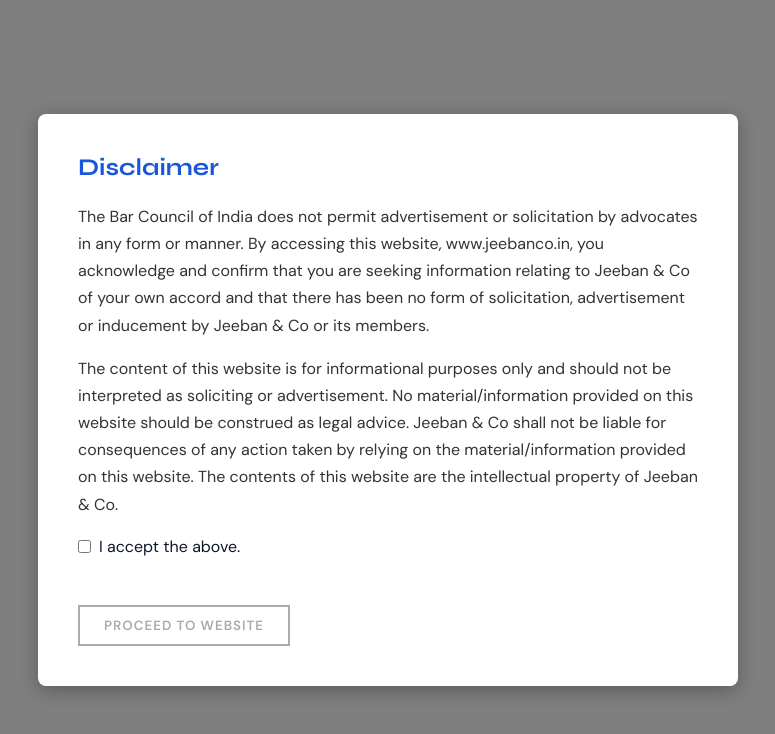
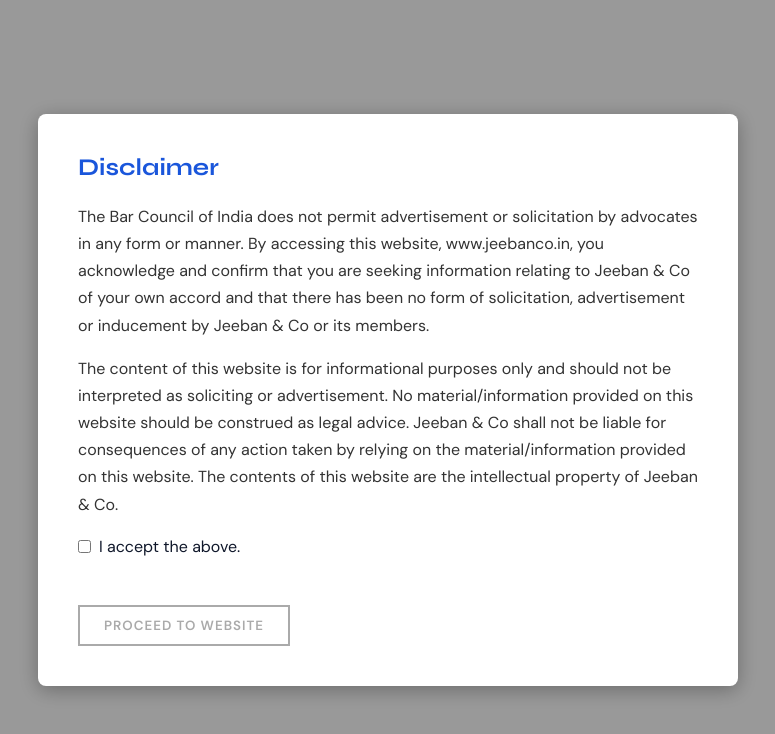
Before and after one commit to parthakar200/JEEBAN_CO, a React (Create React App) app in the folder client/: page /login in a window 1280 px wide. Shown: the top 734 px of the page, without its empty margins (252-1027 px from the left). Built offline with nearby package versions, Linux system fonts and the light colour scheme; no server answers.

Commit message:
bg transparent

```diff
--- a/client/src/components/ui/Disclaimer.js
+++ b/client/src/components/ui/Disclaimer.js
@@ -56,7 +56,9 @@
 const styles = {
   overlay: {
     position: 'fixed', top: 0, left: 0, width: '100%', height: '100%',
-    background: 'rgba(0,0,0,0.5)', display: 'flex',
+    background: 'rgba(0,0,0,0.4)',
+    backdropFilter: 'blur(4px)',
+    display: 'flex',
     alignItems: 'center', justifyContent: 'center', zIndex: 9999,
   },
   box: {
```
